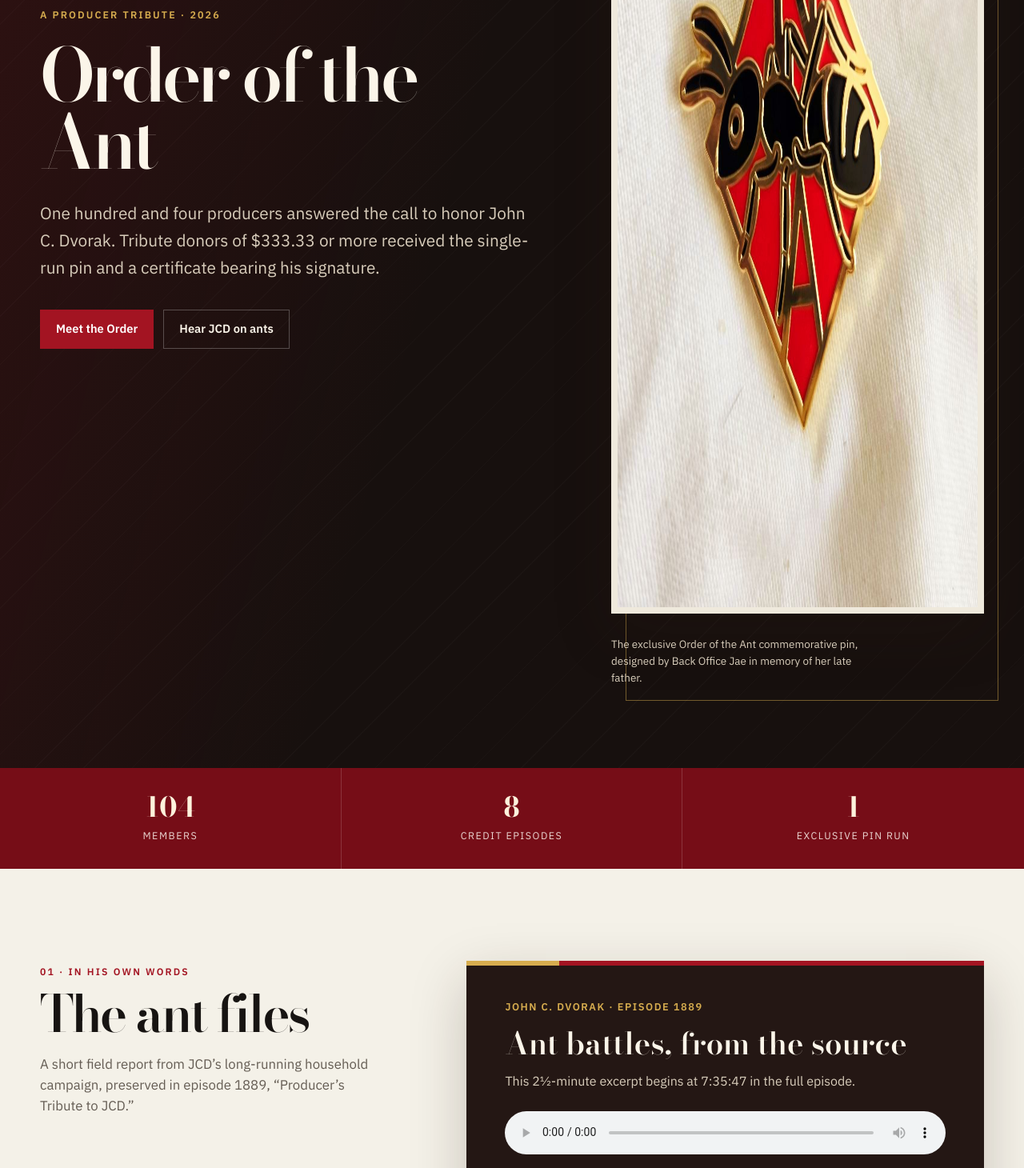
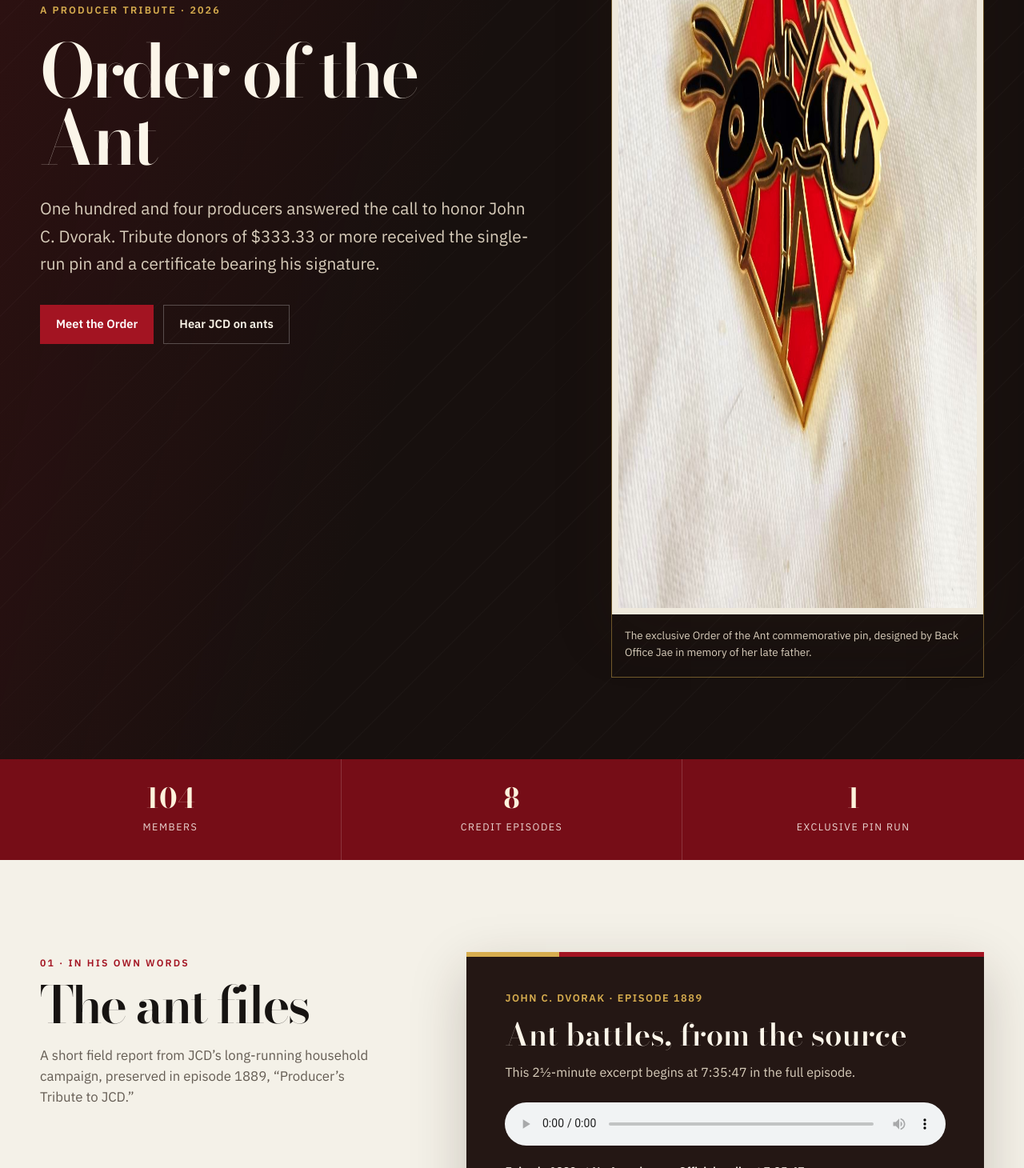
Before and after one commit to rmjacobs/order-of-the-ant, a plain HTML site: page index.html in a window 1280 px wide. Shown: the part 516-1976 px from the top of the page at 80% size. Drawn offline with nearby package versions, Linux system fonts and the light colour scheme.

Commit message:
Fixed image border

```diff
--- a/css/styles.css
+++ b/css/styles.css
@@ -111,29 +111,24 @@ h1{
 }
 .button.primary{background:var(--red);border-color:var(--red);color:#fff}
 .button:hover{background:var(--on-night);color:var(--night);border-color:var(--on-night)}
-.pin-figure{margin:0;position:relative;max-width:470px;justify-self:end}
-.pin-figure::after{
-  content:"";
-  position:absolute;
-  inset:18px -18px -18px 18px;
+.pin-figure{
+  margin:0;
+  position:relative;
+  max-width:470px;
+  justify-self:end;
   border:1px solid rgba(215,173,79,.48);
-  z-index:0;
+  padding:0 0 20px;
 }
 .pin-figure img{
-  position:relative;
-  z-index:1;
   width:100%;
   display:block;
   box-shadow:var(--shadow);
   border:8px solid #efe9dc;
 }
 .pin-figure figcaption{
-  position:relative;
-  z-index:1;
-  margin-top:28px;
+  margin:16px 16px 0;
   color:var(--on-night-muted);
   font-size:.84rem;
-  max-width:42ch;
 }
 .facts{
   display:grid;
@@ -243,7 +238,6 @@ footer a{color:var(--on-night)}
   .hero-grid{gap:44px}
   h1{font-size:clamp(3rem,16vw,4.35rem)}
   .hero .lede{font-size:1rem}
-  .pin-figure::after{inset:10px -10px -10px 10px}
   .facts{grid-template-columns:1fr}
   .fact{display:flex;justify-content:center;align-items:baseline;gap:10px;padding:18px 16px;border-right:0;border-bottom:1px solid rgba(255,255,255,.16)}
   .fact:last-child{border-bottom:0}.fact strong{font-size:1.55rem}.fact span{margin:0}
```
